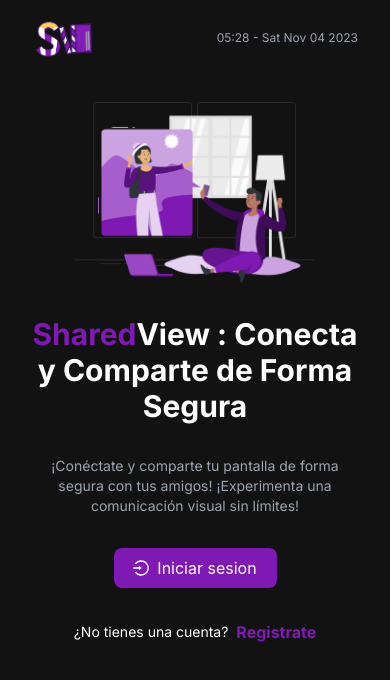
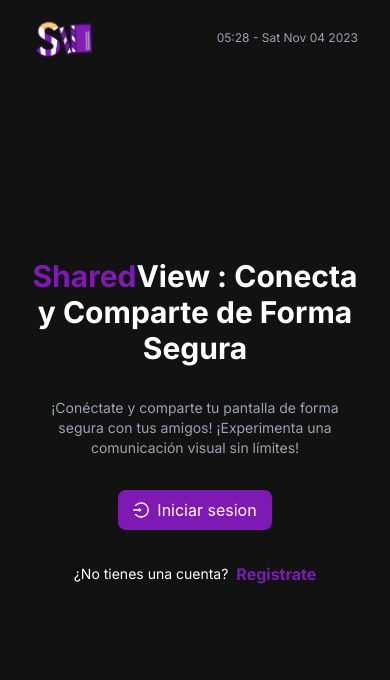
Before and after one commit to juarezgonz02/sharedview_nextjs, a Next.js app in the folder NextJS Proyect/: page / in a window 390 px wide. Shown: the top 680 px of the page. Built offline with nearby package versions, Linux system fonts and the light colour scheme.

Commit message:
📱(responsive): Added responsive design for LoginPage

```diff
--- a/NextJS Proyect/src/app/layout.js
+++ b/NextJS Proyect/src/app/layout.js
@@ -1,6 +1,7 @@
 import Script from 'next/script'
 import './global.css'
 import { Inter } from 'next/font/google'
+import Navbar from '@/components/Navbar'
 
 const inter = Inter({ subsets: ['latin'] })
 
@@ -15,7 +16,7 @@ export default function RootLayout({ children }) {
     <html lang="en">
       <Script src="https://kit.fontawesome.com/b111eba4a9.js" crossorigin="anonymous"></Script>
       <body id="root" className={inter.className}>
-          {children}
+            {children}
       </body>
     </html>
   )
--- a/NextJS Proyect/src/app/login/page.js
+++ b/NextJS Proyect/src/app/login/page.js
@@ -6,18 +6,18 @@ import Navbar from '@/components/Navbar';
 
 const Page = () => {
     return (
-        <div className='flex flex-col px-8'>
+        <div className='flex flex-col justify-center items-center px-8 min-h-screen'>
             <Navbar />
-            <div className='flex flex-row items-center gap-8 justify-evenly mt-10'>
+            <div className='flex flex-row items-center justify-evenly mt-10 w-full tablet:mt-0 phone:mt-0'>
                 <div className='flex flex-col gap-4'>
                     <div className='flex flex-col gap-2'>
-                        <span className='text-white font-bold text-2xl'>Login</span>
-                        <span className='text-base'>Doesn't have an account? <a href="" className='text-purple underline hover:text-purple-500'>Register now!</a></span>
+                        <span className='text-white font-bold text-2xl phone:text-lg'>Login</span>
+                        <span className='text-base phone:text-sm'>Doesn't have an account? <a href="" className='text-purple underline hover:text-purple-500'>Register now!</a></span>
                     </div>
                     <LoginForm />
                 </div>
-                <div className='flex flex-col'>
-                    <Image src={LoginIMG} width={500} height={500} alt='logo' />
+                <div className='flex flex-col phone:hidden'>
+                    <Image src={LoginIMG} width={500} height={500} alt='logo'/>
                 </div>
             </div>
         </div>
--- a/NextJS Proyect/src/app/page.js
+++ b/NextJS Proyect/src/app/page.js
@@ -30,7 +30,7 @@ const Page = () => {
     const [rooms, setRooms] = useState(roomsList)
 
     return (
-        <div className='flex flex-col px-8 mb-8'>
+        <div className='flex flex-col justify-center items-center px-8 min-h-screen'>
             <Navbar isLogged={isLogged} />
             <Banner isLogged={isLogged} rooms={rooms}/>
         </div>
--- a/NextJS Proyect/src/components/Banner.jsx
+++ b/NextJS Proyect/src/components/Banner.jsx
@@ -7,6 +7,7 @@ import { VideoCameraAddOutlined, LoginOutlined, InfoCircleOutlined } from "@ant-
 import { Button, Input, ConfigProvider, Tooltip, Modal } from "antd";
 import CreateRoomForm from "./CreateRoomForm";
 import RoomsList from "./RoomsList";
+import Link from "next/link";
 
 const HeaderContent = ({ isLogged }) => {
     return (
@@ -173,13 +174,15 @@ const BannerControls = ({ isLogged, isModalOpen, setIsModalOpen, createRoom }) =
                                 },
                             }}
                         >
+                            <Link href="/login">
                                 <Button
                                     size="large"
-                                className="bg-purple hover:bg-violet-900 text-white border-none w-1/2 tablet:w-1/2"
+                                    className="bg-purple hover:bg-violet-900 text-white border-none w-1/2 tablet:w-full phone:w-full"
                                     icon={<LoginOutlined />}
                                 >
                                     Iniciar sesion
                                 </Button>
+                            </Link>
                         </ConfigProvider>
                         <div className="flex flex-row items-center justify-start tablet:justify-center gap-2">
                             <span className="text-white text-sm">
@@ -233,12 +236,12 @@ const ImagesBanner = ({ isLogged }) => {
 
 const Banner = ({ isLogged, rooms }) => {
     return (
-        <div className="flex flex-row items-center justify-evenly mt-5 tablet:justify-center phone:flex-col-reverse phone:mt-0">
+        <div className="flex flex-row items-center justify-evenly tablet:justify-center phone:flex-col-reverse phone:mt-0">
             <div className="w-1/2 flex flex-col gap-8 tablet:w-full">
                 <HeaderContent isLogged={isLogged} />
                 <Rooms isLogged={isLogged} rooms={rooms} />
             </div>
-            <div className="flex flex-col tablet:hidden phone:flex">
+            <div className="flex flex-col tablet:hidden phone:hidden">
                 <ImagesBanner isLogged={isLogged} />
             </div>
         </div>
--- a/NextJS Proyect/src/components/Navbar.jsx
+++ b/NextJS Proyect/src/components/Navbar.jsx
@@ -28,7 +28,7 @@ const Clock = () => {
 
 const Navbar = ({ isLogged }) => {
     return (
-        <div className="flex flex-row items-center justify-between py-4">
+        <div className="flex flex-row items-center justify-between py-4 fixed top-0 w-full px-8">
             <div className="flex items-center gap-4">
                 <Image src={LogoSharedView} width={60} height={60} alt="logo" />
                 <div className="flex flex-row phone:hidden">
--- a/NextJS Proyect/tailwind.config.js
+++ b/NextJS Proyect/tailwind.config.js
@@ -19,9 +19,6 @@ module.exports = {
         tablet: {'max': '768px'},
         phone: {'max': '479px'},
       },
-      boxShadow:{
-        'shadow-purple': '0 25px 50px -12px rgba(127, 25, 180, 0.25)',
-      },
     },
   },
   plugins: [],
```
Lines whose indentation alone changed are shown as unchanged.
